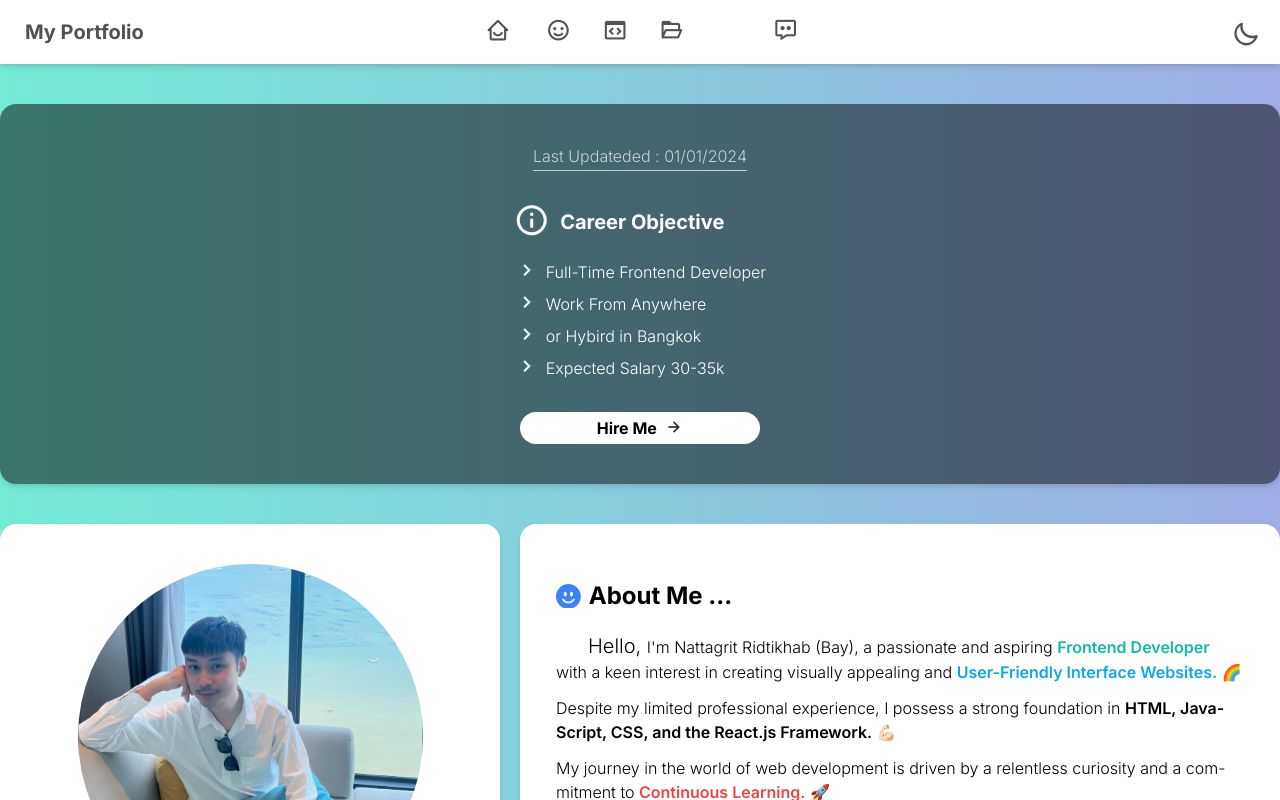
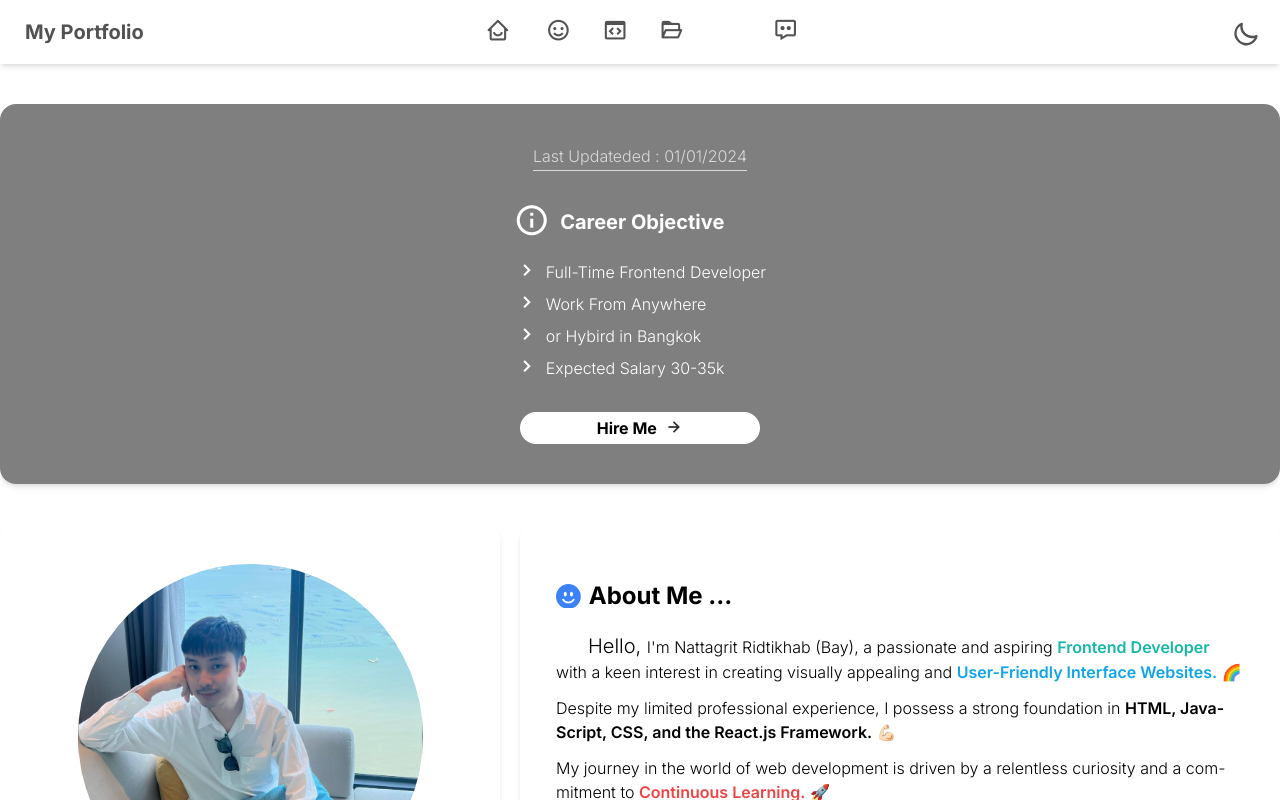
Before and after one commit to Basicbay/Portfolio-React, a React (Vite) app: page / in a window 1280 px wide. Shown: the top 800 px of the page. Built offline with nearby package versions, Linux system fonts and the light colour scheme; some icons are missing.

Commit message:
Update App.css

```diff
--- a/src/App.css
+++ b/src/App.css
@@ -3,8 +3,6 @@
 
 #root {
     font-family: 'Inter', sans-serif;
-    background-color: #74EBD5;
-    background-image: linear-gradient(90deg, #74EBD5 0%, #9FACE6 100%);
 }
 
 .bg-secondary {
@@ -16,5 +14,8 @@
 }
 
 body{
+    background-color: #74EBD5;
+    background-image: linear-gradient(90deg, #74EBD5 0%, #9FACE6 100%);
+    background: no-repeat;
 
 }
```
